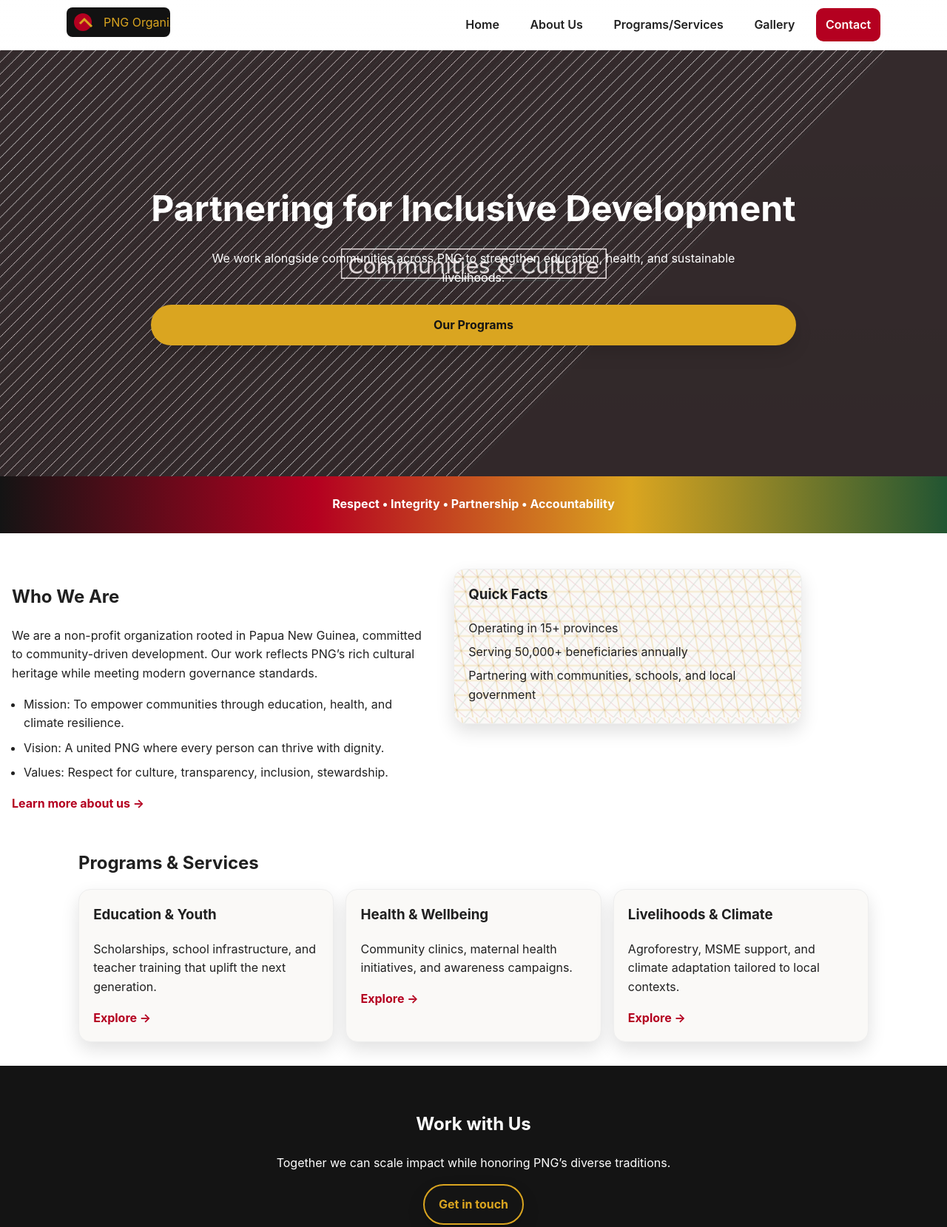
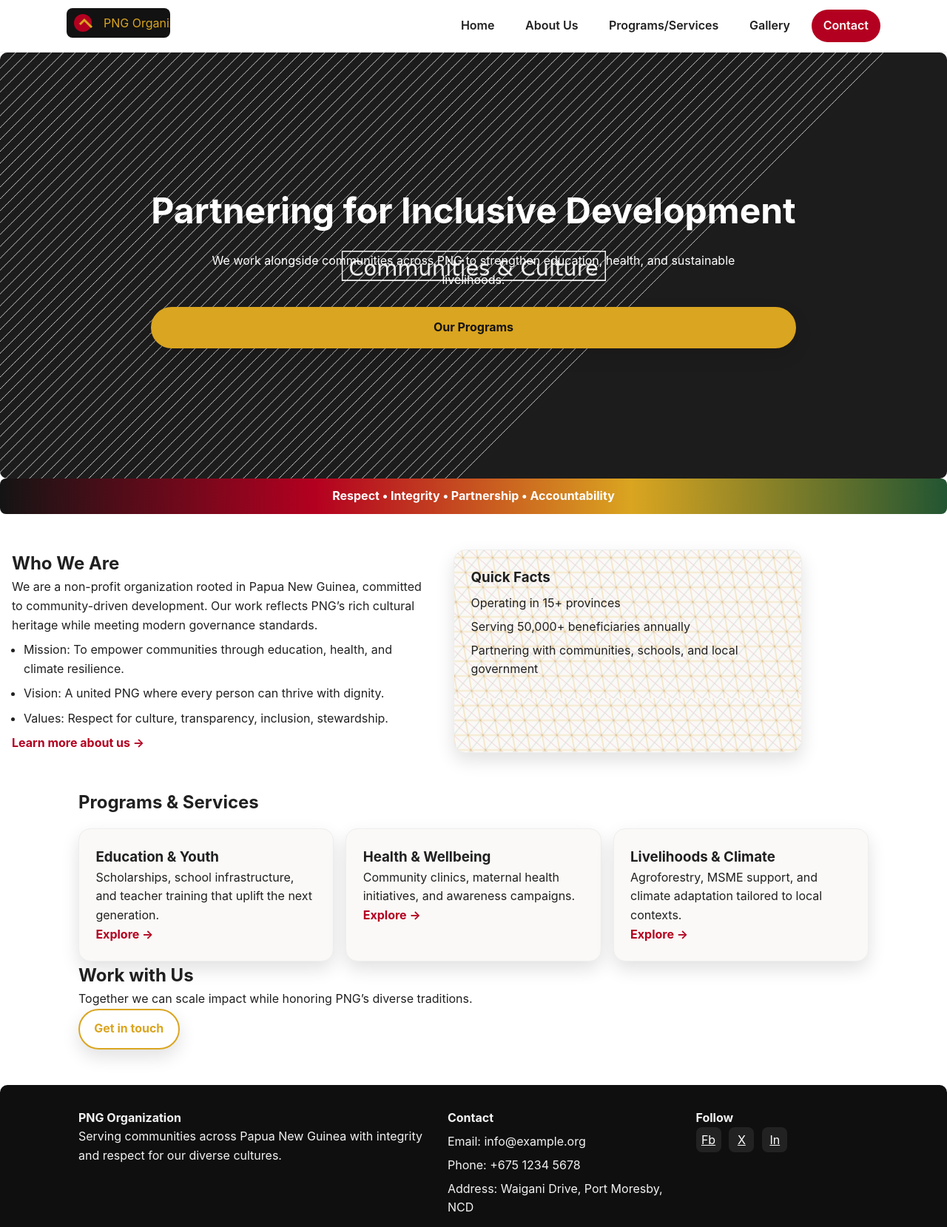
Before and after one commit to kumuldigitalforge/orgwebsitetemplate, a plain HTML site: page index.html in a window 1280 px wide. Shown: the top 1659 px of the page at 74% size. Drawn offline with Linux system fonts and the light colour scheme.

Commit message:
Update styles.css

```diff
--- a/css/styles.css
+++ b/css/styles.css
@@ -1,3 +1,8 @@
+/* =========================================
+   PNG ORGANIZATION TEMPLATE — POLISHED CSS
+   Better spacing • Edges fixed • Same branding
+========================================= */
+
 :root{
   --bg:#0f0f0f;
   --black:#141414;
@@ -14,158 +19,210 @@
   --shadow: 0 10px 25px rgba(0,0,0,0.12);
 }
 
-*{box-sizing:border-box}
-html,body{margin:0;padding:0}
+/* Reset */
+*{box-sizing:border-box; margin:0; padding:0}
 
-/* ✅ Global spacing upgrade */
-body{
-  font-family: Inter, system-ui, -apple-system, "Segoe UI", Roboto, Arial, "Noto Sans", "Helvetica Neue", sans-serif;
-  line-height:1.6;
-  color:var(--ink);
-  background:var(--paper);
-  padding-left: 1rem;
-  padding-right: 1rem;
+/* ✅ GLOBAL SPACING — FIXES EDGE ISSUES */
+html, body {
+  padding-left: 16px;
+  padding-right: 16px;
+  scroll-behavior: smooth;
 }
 
-@media (min-width: 900px) {
-  body {
+@media(min-width: 900px) {
+  html, body {
     padding-left: 0;
     padding-right: 0;
   }
 }
 
-/* ✅ container soft padding */
-.container{width:min(1100px, 92%); margin-inline:auto; padding-inline:1rem;}
+body{
+  font-family: Inter, system-ui, sans-serif;
+  line-height:1.6;
+  color:var(--ink);
+  background:var(--paper);
+}
 
+/* ✅ UNIVERSAL PAGE PADDING */
+section, .site-footer, .site-header {
+  padding-left: 1rem;
+  padding-right: 1rem;
+}
+
+/* ✅ Container refinement */
+.container{
+  width:min(1100px, 92%);
+  margin-inline:auto;
+  padding-inline:1rem;
+}
+
+/* Header */
 .site-header{
   position:sticky; top:0; z-index:10;
-  background:linear-gradient(0deg, rgba(255,255,255,0.9), #fff);
+  background:rgba(255,255,255,0.95);
   border-bottom:1px solid #eee;
-  backdrop-filter:saturate(180%) blur(6px);
+  backdrop-filter:blur(6px);
 }
 .site-header .nav{
-  display:flex; align-items:center; justify-content:space-between; gap:1rem; padding: .6rem 0;
+  display:flex; align-items:center; justify-content:space-between;
+  gap:1rem; padding:.7rem 0;
 }
 .brand img{height:40px}
 .menu{display:flex; gap:1rem; align-items:center}
 .menu a{
-  text-decoration:none; color:var(--ink); font-weight:600; padding:.6rem .8rem; border-radius:10px;
+  text-decoration:none; color:var(--ink); font-weight:600;
+  padding:.6rem .8rem; border-radius:10px;
 }
 .menu a:hover{background:#f2f2f2}
-.menu .cta{background:var(--red); color:white}
+.menu .cta{
+  background:var(--red); color:white; border-radius:999px;
+  padding:.55rem 1rem;
+}
 .menu .cta:hover{background:#8f001a}
-
 .nav-toggle{display:none; border:none; background:transparent; font-size:1.5rem}
 
+/* Hero */
 .hero{
   position:relative; height:72vh; min-height:420px; overflow:hidden;
+  border-radius:10px;
 }
 .hero-slides{position:absolute; inset:0}
 .slide{
-  position:absolute; inset:0; background-size:cover; background-position:center;
-  opacity:0; transition:opacity 800ms ease-in-out, transform 800ms ease-in-out;
-  transform:scale(1.04);
+  position:absolute; inset:0;
+  background-size:cover; background-position:center;
+  opacity:0; transform:scale(1.05);
+  transition:opacity .9s ease, transform .9s ease;
 }
 .slide.active{opacity:1; transform:scale(1)}
 .hero-overlay{
   position:absolute; inset:0;
-  background:linear-gradient(180deg, rgba(0,0,0,0.4), rgba(0,0,0,0.45));
+  background:rgba(0,0,0,0.45);
 }
 .hero-content{
-  position:relative; height:100%; display:grid; place-content:center;
+  position:relative; height:100%;
+  display:grid; place-content:center;
   text-align:center; color:#fff;
-  padding-inline:1rem; /* ✅ hero text spacing */
+  padding-inline:1.4rem;   /* ✅ mobile breathing */
 }
-.hero-content h1{font-size:clamp(1.8rem, 4vw, 3rem); margin:0}
+.hero-content h1{font-size:clamp(1.8rem, 4vw, 3rem)}
 .hero-content p{max-width:720px; margin:1rem auto 1.5rem}
 
+/* Buttons */
 .btn{
-  display:inline-block; padding:.8rem 1.2rem; border-radius:999px; font-weight:700; text-decoration:none;
+  display:inline-block; padding:.8rem 1.2rem; border-radius:999px;
+  font-weight:700; text-decoration:none;
   background:var(--gold); color:var(--black); border:2px solid var(--gold);
-  box-shadow: var(--shadow);
+  box-shadow:var(--shadow);
 }
 .btn:hover{filter:brightness(0.95)}
 .btn.outline{background:transparent; color:var(--gold)}
 
+/* Ribbon */
 .ribbon{
   background: linear-gradient(90deg, var(--black), var(--red), var(--gold), var(--green));
-  color:#fff; padding:.6rem 0; text-align:center; font-weight:700;
+  color:#fff; padding:.7rem 0; text-align:center; font-weight:700;
+  border-radius:8px;
 }
 
-/* ✅ Ensure all main sections breathe */
-section { padding-inline:1rem; }
-
-.grid-2{display:grid; grid-template-columns:1.2fr 1fr; gap:2rem; align-items:start; margin:3rem 0}
-.grid-3{display:grid; grid-template-columns:2fr 1.3fr 1fr; gap:2rem; align-items:start}
+/* Grid */
+.grid-2{display:grid; grid-template-columns:1.2fr 1fr; gap:2rem; margin:3rem 0}
+.grid-3{display:grid; grid-template-columns:2fr 1.3fr 1fr; gap:2rem}
 .cards{display:grid; grid-template-columns:repeat(3,1fr); gap:1rem; margin-top:1rem}
 
+/* Cards */
 .card{
-  background:var(--card); border:1px solid #eee; border-radius:var(--radius); padding:1.2rem; box-shadow:var(--shadow);
+  background:var(--card); border:1px solid #eee;
+  border-radius:var(--radius);
+  padding:1.4rem; box-shadow:var(--shadow);
 }
 .card.pattern{
   background-image:url("../assets/images/bilum-pattern.svg");
-  background-repeat:repeat; background-size:200px 200px;
+  background-size:200px;
 }
 .card h3{margin-top:0}
 
-.list{list-style:none; padding-left:0; margin:0}
+/* Lists */
+.list{list-style:none}
 .list li{margin:.4rem 0}
-
 .bullets{padding-left:1rem}
 .bullets li{margin:.5rem 0}
 
-.programs h2{margin-bottom:.5rem}
-.programs .card h3{margin-top:0}
-
-.cta-band{
-  background: var(--black); color:#fff; padding:2.5rem 0; text-align:center; margin-top:2rem;
+/* Hero page header */
+.page-hero{
+  background:linear-gradient(120deg, rgba(180,0,32,.08), rgba(218,165,32,.1)),
+  url("../assets/images/bilum-pattern.svg");
+  background-size:auto,200px;
+  padding:2.7rem 1rem; margin-bottom:1.4rem;
+  border-radius:8px;
 }
 
-.page-hero{
-  background:linear-gradient(120deg, rgba(180,0,32,0.09), rgba(218,165,32,0.12)), url("../assets/images/bilum-pattern.svg");
-  background-size:auto, 200px 200px;
-  border-bottom:1px solid #eee; padding:2.5rem 0; margin-bottom:1rem;
+/* Team */
+.team{display:grid; grid-template-columns:repeat(4,1fr); gap:1rem}
+.person{
+  background:#fff; border:1px solid #eee;
+  border-radius:var(--radius); padding:1rem; text-align:center;
+  box-shadow:var(--shadow);
 }
-
-.team{display:grid; grid-template-columns:repeat(4,1fr); gap:1rem}
-.person{background:#fff; border:1px solid #eee; border-radius:var(--radius); padding:1rem; text-align:center; box-shadow:var(--shadow)}
 .person img{width:100%; height:260px; object-fit:cover; border-radius:12px}
 .person h3{margin:.8rem 0 .2rem}
 .person p{margin:0; color:var(--muted); font-weight:600}
 
-.service-block{margin:2rem 0}
+/* Gallery */
+.gallery .grid-gallery{
+  display:grid; grid-template-columns:repeat(3,1fr); gap:.8rem
+}
+.gallery img{
+  width:100%; height:240px; object-fit:cover;
+  border-radius:12px; border:1px solid #eee; box-shadow:var(--shadow)
+}
 
-.gallery .grid-gallery{
-  display:grid; grid-template-columns:repeat(3, 1fr); gap:.8rem;
+/* Forms */
+.form label{font-weight:700; margin:.6rem 0 .3rem; display:block}
+.form input, .form textarea{
+  width:100%; padding:.8rem; border:1px solid #ddd; border-radius:10px;
 }
-.gallery img{width:100%; height:240px; object-fit:cover; border-radius:12px; border:1px solid #eee; box-shadow: var(--shadow)}
-
-.form label{display:block; font-weight:700; margin:.6rem 0 .3rem}
-.form input, .form textarea{
-  width:100%; padding:.8rem; border:1px solid #ddd; border-radius:10px; font:inherit;
-  outline:none; box-shadow:none;
+.form input:focus, .form textarea:focus{
+  border-color:var(--gold);
+  box-shadow:0 0 0 4px var(--ring);
 }
-.form input:focus, .form textarea:focus{border-color:var(--gold); box-shadow: 0 0 0 4px var(--ring)}
-
 .map iframe{width:100%; height:320px; border:0; border-radius:12px; box-shadow:var(--shadow)}
 
-.site-footer{margin-top:3rem; padding:2rem 0; background:#0f0f0f; color:#f3f3f3}
-.site-footer h4{margin-top:0}
-.site-footer .social a{display:inline-flex; align-items:center; justify-content:center; width:34px; height:34px; border-radius:8px; background:#222; color:#fff; text-decoration:none; margin-right:.4rem}
-.site-footer .tiny{border-top:1px solid #222; margin-top:1rem; padding-top:.8rem; color:#c2c2c2; font-size:.9rem}
+/* Footer */
+.site-footer{
+  margin-top:3rem; padding:2rem 1rem;
+  background:#0f0f0f; color:#f3f3f3;
+  border-radius:10px 10px 0 0;
+}
+.site-footer .social a{
+  display:inline-flex; justify-content:center; align-items:center;
+  width:34px; height:34px; background:#222;
+  border-radius:8px; color:#fff; margin-right:.4rem;
+}
+.site-footer .tiny{
+  border-top:1px solid #222; margin-top:1rem; padding-top:.8rem;
+  color:#c2c2c2; font-size:.9rem;
+}
 
-.link{font-weight:700; text-decoration:none; color:var(--red)}
+/* Links */
+.link{color:var(--red); font-weight:700; text-decoration:none}
 .link:hover{text-decoration:underline}
 
-@media (max-width: 900px){
+/* Mobile */
+@media(max-width:900px){
   .grid-2, .grid-3{grid-template-columns:1fr}
   .cards{grid-template-columns:1fr}
   .team{grid-template-columns:repeat(2,1fr)}
-  .menu{display:none; position:absolute; right:1rem; top:60px; background:#fff; border:1px solid #eee; border-radius:12px; padding:.6rem; box-shadow:var(--shadow); flex-direction:column}
+
+  .menu{
+    display:none; position:absolute; right:1rem; top:60px;
+    background:#fff; border:1px solid #eee; border-radius:12px;
+    padding:.6rem; box-shadow:var(--shadow); flex-direction:column;
+  }
   .menu a{padding:.6rem .8rem}
   .nav-toggle{display:block}
 }
 
-@media (prefers-reduced-motion: no-preference){
-  .slide{transition:opacity 900ms ease-in-out, transform 900ms ease-in-out}
+/* Reduced motion */
+@media(prefers-reduced-motion:no-preference){
+  .slide{transition:opacity .9s ease, transform .9s ease}
 }
```
